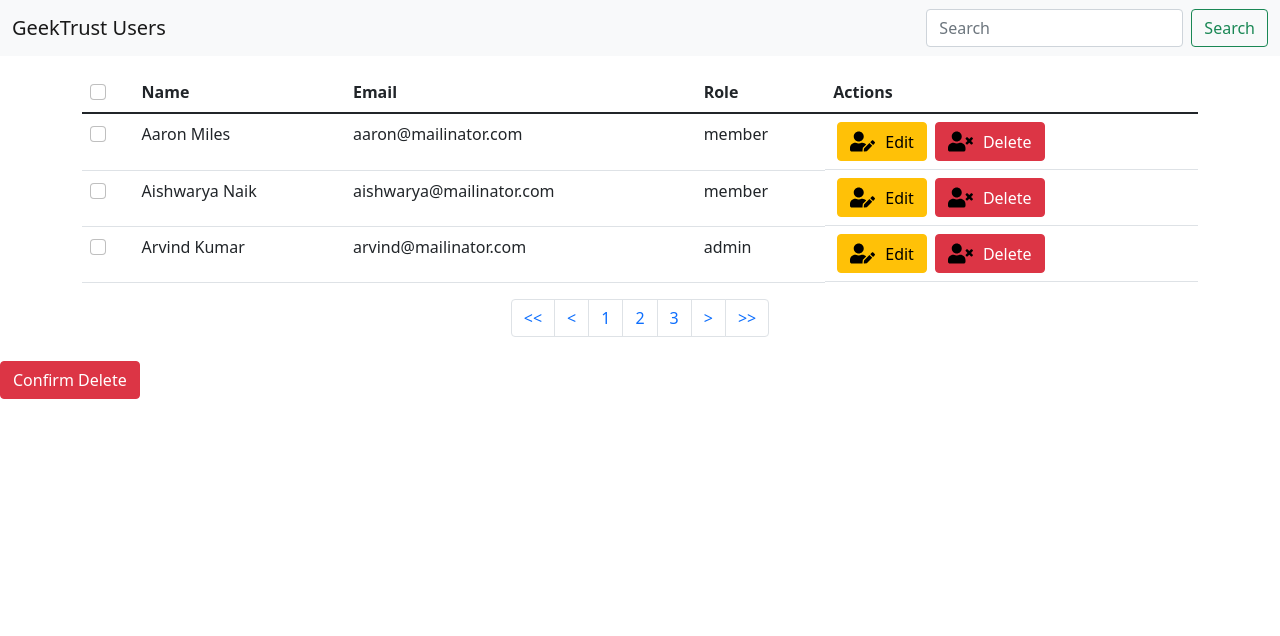
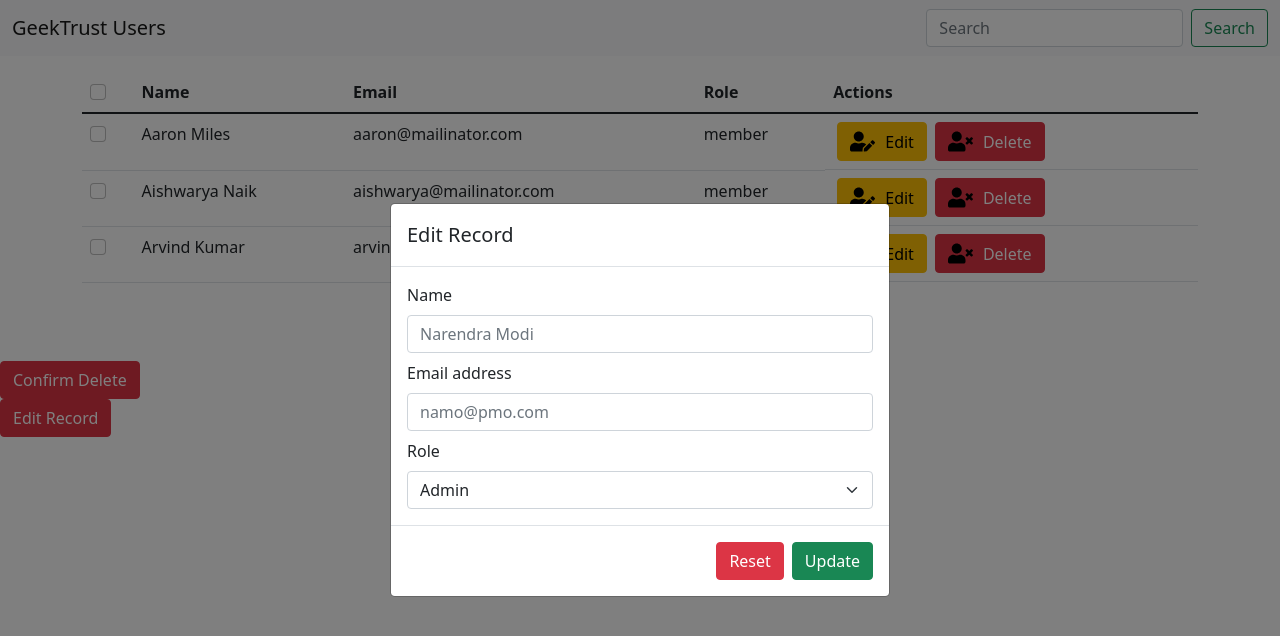
Before and after one commit to Mayank-MP05/User-Management-Console, a React (Create React App) app: page / in a window 1280 px wide. Shown: the top 636 px of the page. Built offline with nearby package versions, Linux system fonts and the light colour scheme.

Commit message:
✏️ [UI] Edit Record Dialog box and Form fields added

```diff
--- a/src/App.js
+++ b/src/App.js
@@ -1,4 +1,5 @@
 import ConfirmDelete from './components/confirm-delete';
+import EditRecord from './components/edit-record';
 import Navbar from './components/navbar';
 import Pagination from './components/pagination';
 import TableView from './components/table-view';
@@ -12,6 +13,7 @@
       </div>
       <Pagination />
       <ConfirmDelete isOpen={false} />
+      <EditRecord isOpen={true} />
     </>
   );
 }
--- /dev/null
+++ b/src/components/edit-record.jsx
@@ -0,0 +1,60 @@
+import React from 'react';
+import {
+  Button,
+  Modal,
+  Dialog,
+  ModalHeader,
+  ModalBody,
+  ModalFooter,
+} from 'reactstrap';
+
+function EditRecord({ isOpen }) {
+  return (
+    <div>
+      <Button color="danger">Edit Record</Button>
+      <Modal isOpen={isOpen} centered>
+        <ModalHeader>Edit Record</ModalHeader>
+        <ModalBody>
+          <div class="mb-2">
+            <label for="exampleFormControlInput1" class="form-label">
+              Name
+            </label>
+            <input
+              type="text"
+              class="form-control"
+              placeholder="Narendra Modi"
+            />
+          </div>
+          <div class="mb-2">
+            <label for="exampleFormControlInput2" class="form-label">
+              Email address
+            </label>
+            <input
+              type="email"
+              class="form-control"
+              id="exampleFormControlInput2"
+              placeholder="namo@pmo.com"
+            />
+          </div>
+          <label for="role-select-id" class="form-label">
+            Role
+          </label>
+          <select
+            class="form-select"
+            aria-label="Default select example"
+            id="role-select-id"
+          >
+            <option value="admin">Admin</option>
+            <option value="member">Member</option>
+          </select>
+        </ModalBody>
+        <ModalFooter>
+          <Button color="danger">Reset</Button>
+          <Button color="success">Update</Button>
+        </ModalFooter>
+      </Modal>
+    </div>
+  );
+}
+
+export default EditRecord;
```
